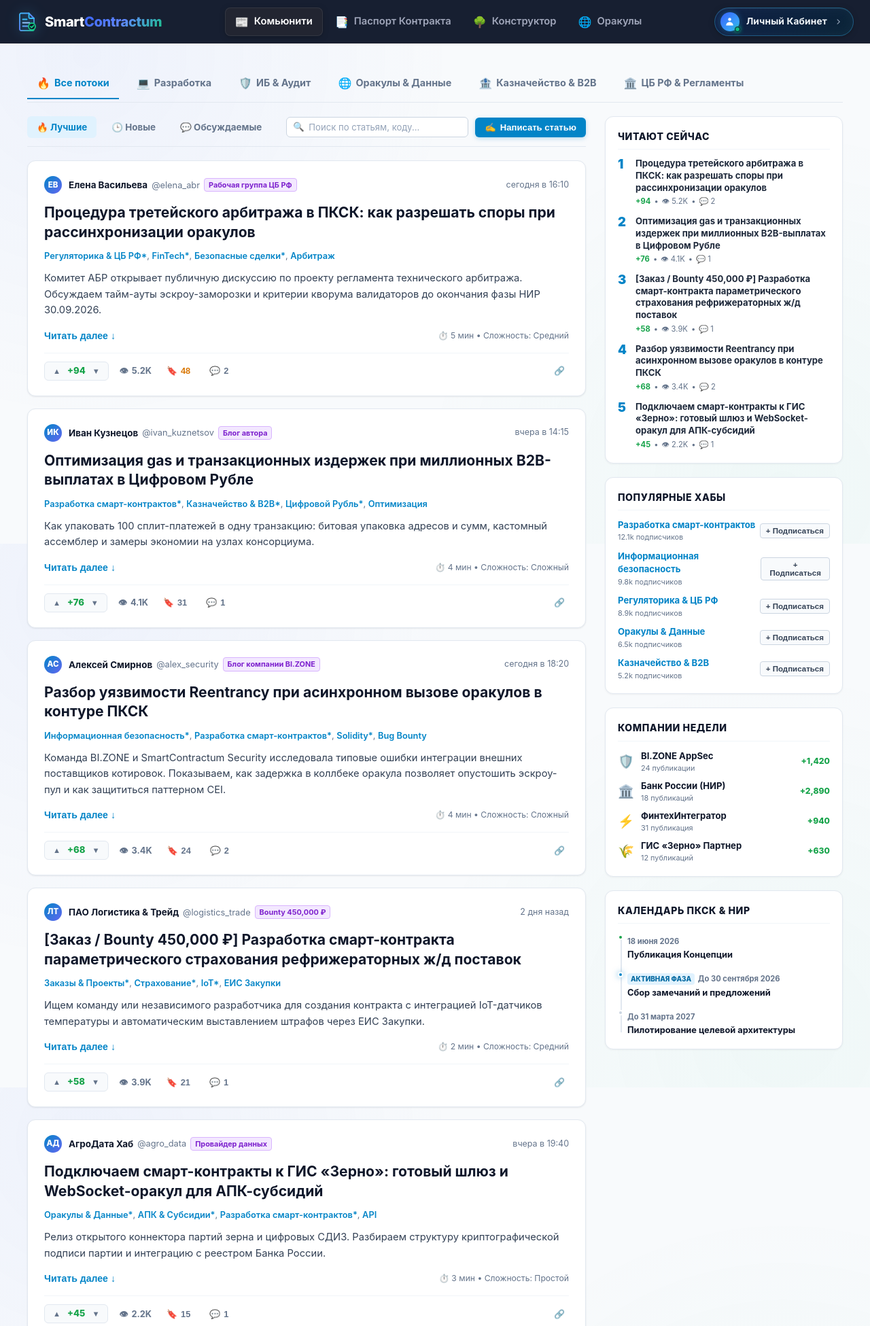
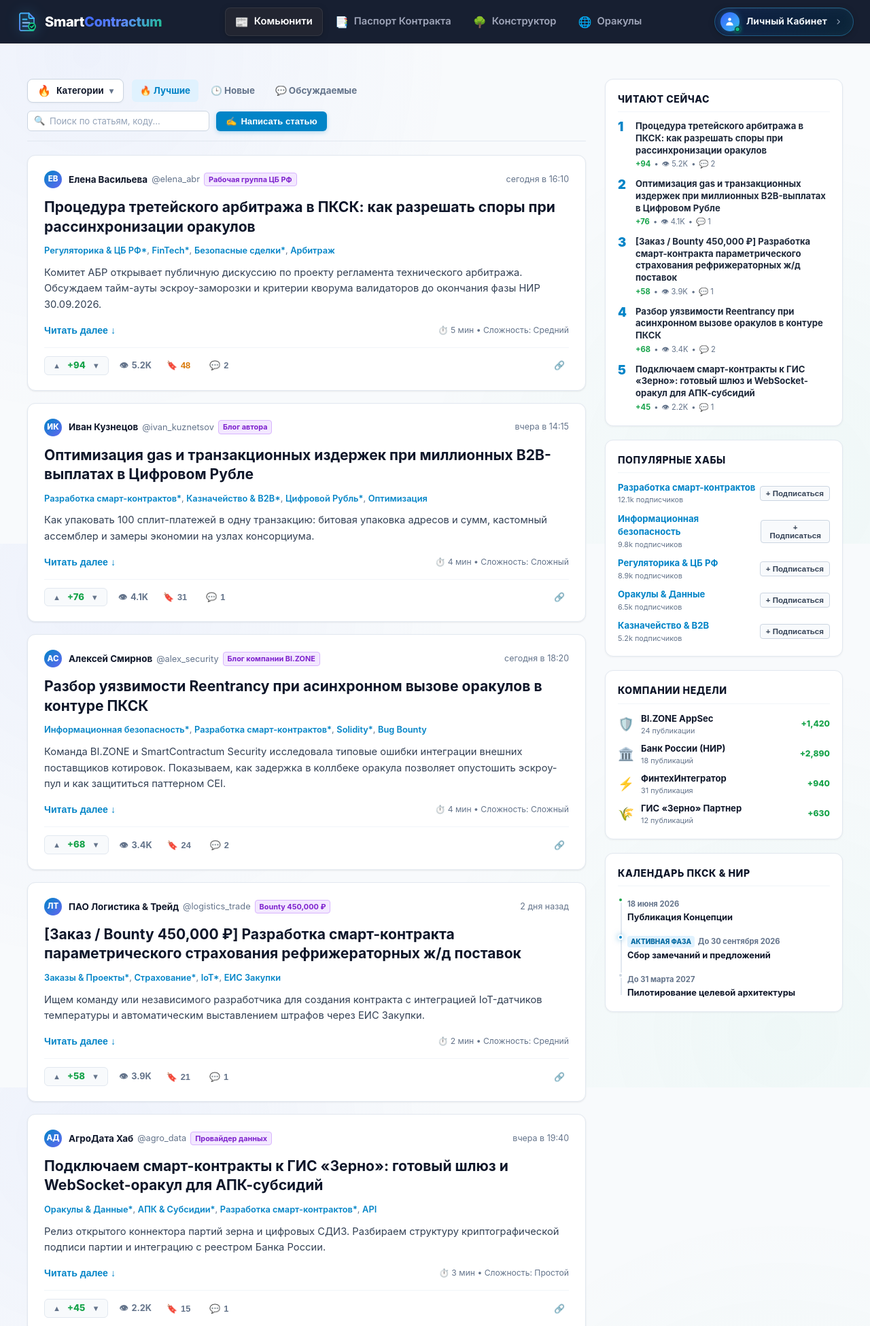
Before and after one commit to Th3Dem/smartcontractum, a FastAPI app: page /feed in a window 1280 px wide. Shown: the top 1951 px of the page at 68% size. Run offline with FastAPI, Linux system fonts and the light colour scheme.

Commit message:
feat(feed): replace wide stream button bar with compact Categories hover dropdown menu

```diff
--- a/frontend/static/css/forum_social.css
+++ b/frontend/static/css/forum_social.css
@@ -1,7 +1,7 @@
 /* ======================================================================
    SmartContractum — Habr Feed Light Theme (https://habr.com/ru/feed/)
    Clean White Background (#FFFFFF), Slate Typography (#0F172A / #334155),
-   Habr Teal/Sky Blue Accents (#0284C7), Emerald Rating (+Green)
+   Categories Hover Dropdown, Live Search & Article Stream
    File: frontend/static/css/forum_social.css
 ====================================================================== */
 
@@ -17,53 +17,11 @@ body.light-theme-feed {
 
 .habr-feed-wrapper {
     max-width: 1240px;
-    margin: 0 auto 50px auto;
+    margin: 20px auto 50px auto;
     padding: 0 16px;
     font-family: -apple-system, BlinkMacSystemFont, 'Segoe UI', Roboto, 'Helvetica Neue', Arial, sans-serif;
     color: #1e293b;
     background-color: transparent;
-}
-
-/* Streams Sub-Nav Bar */
-.habr-streams-nav {
-    border-bottom: 1px solid #e2e8f0;
-    margin-bottom: 20px;
-    padding: 4px 0;
-    background: transparent;
-}
-
-.habr-streams-container {
-    display: flex;
-    gap: 12px;
-    overflow-x: auto;
-    scrollbar-width: thin;
-}
-
-.habr-stream-tab {
-    display: inline-flex;
-    align-items: center;
-    gap: 6px;
-    padding: 10px 14px;
-    font-size: 0.90rem;
-    font-weight: 700;
-    color: #64748b;
-    text-decoration: none;
-    white-space: nowrap;
-    border-bottom: 2px solid transparent;
-    transition: all 0.2s ease;
-}
-
-.habr-stream-tab:hover {
-    color: #0f172a;
-}
-
-.habr-stream-tab.is-active {
-    color: #0284c7;
-    border-bottom-color: #0284c7;
-}
-
-.stream-icon {
-    font-size: 1rem;
 }
 
 /* ----------------------------------------------------------------------
@@ -77,7 +35,7 @@ body.light-theme-feed {
 }
 
 /* ----------------------------------------------------------------------
-   3. SORTING BAR, SEARCH & ARTICLE STREAM
+   3. SORTING BAR, CATEGORIES DROPDOWN & SEARCH
 ----------------------------------------------------------------------- */
 .habr-articles-stream {
     display: flex;
@@ -90,19 +48,214 @@ body.light-theme-feed {
     display: flex;
     align-items: center;
     justify-content: space-between;
-    padding-bottom: 12px;
+    padding-bottom: 14px;
     border-bottom: 1px solid #e2e8f0;
     gap: 12px;
     flex-wrap: wrap;
 }
 
+.habr-sort-left-group {
+    display: flex;
+    align-items: center;
+    gap: 12px;
+    flex-wrap: wrap;
+}
+
+/* ----------------------------------------------------------------------
+   3.1. CATEGORIES DROPDOWN (Hover Trigger)
+----------------------------------------------------------------------- */
+.categories-dropdown-wrapper {
+    position: relative;
+    display: inline-block;
+}
+
+.btn-categories-dropdown {
+    display: inline-flex;
+    align-items: center;
+    gap: 8px;
+    padding: 7px 14px;
+    background: #ffffff;
+    border: 1px solid #cbd5e1;
+    border-radius: 8px;
+    color: #0f172a;
+    font-size: 0.86rem;
+    font-weight: 700;
+    cursor: pointer;
+    box-shadow: 0 1px 3px rgba(0, 0, 0, 0.05);
+    transition: all 0.2s cubic-bezier(0.4, 0, 0.2, 1);
+    outline: none;
+}
+
+.btn-categories-dropdown:hover,
+.categories-dropdown-wrapper:hover .btn-categories-dropdown,
+.categories-dropdown-wrapper:focus-within .btn-categories-dropdown {
+    border-color: #0284c7;
+    background: #f0f9ff;
+    color: #0284c7;
+    box-shadow: 0 0 0 3px rgba(2, 132, 199, 0.12);
+}
+
+.btn-categories-dropdown.is-filtered {
+    border-color: #7dd3fc;
+    background: #f0f9ff;
+}
+
+.cat-btn-icon {
+    font-size: 1rem;
+}
+
+.cat-btn-text {
+    font-weight: 700;
+}
+
+.cat-active-badge {
+    font-size: 0.72rem;
+    font-weight: 700;
+    padding: 1px 7px;
+    border-radius: 4px;
+    background: #e0f2fe;
+    color: #0369a1;
+    max-width: 140px;
+    white-space: nowrap;
+    overflow: hidden;
+    text-overflow: ellipsis;
+}
+
+.cat-dropdown-arrow {
+    font-size: 0.75rem;
+    color: #64748b;
+    transition: transform 0.2s ease;
+}
+
+.categories-dropdown-wrapper:hover .cat-dropdown-arrow,
+.categories-dropdown-wrapper:focus-within .cat-dropdown-arrow {
+    transform: rotate(180deg);
+    color: #0284c7;
+}
+
+/* Dropdown Menu Container (Hover Reveal) */
+.categories-dropdown-menu {
+    position: absolute;
+    top: calc(100% + 6px);
+    left: 0;
+    width: 320px;
+    background: #ffffff;
+    border: 1px solid #e2e8f0;
+    border-radius: 12px;
+    box-shadow: 0 16px 36px rgba(0, 0, 0, 0.12), 0 4px 12px rgba(0, 0, 0, 0.05);
+    padding: 8px;
+    z-index: 500;
+    opacity: 0;
+    visibility: hidden;
+    transform: translateY(-6px);
+    pointer-events: none;
+    transition: opacity 0.2s ease, transform 0.2s ease, visibility 0.2s ease;
+    display: flex;
+    flex-direction: column;
+    gap: 4px;
+}
+
+/* Open on hover on wrapper OR focus */
+.categories-dropdown-wrapper:hover .categories-dropdown-menu,
+.categories-dropdown-wrapper:focus-within .categories-dropdown-menu,
+.categories-dropdown-menu.is-open {
+    opacity: 1;
+    visibility: visible;
+    transform: translateY(0);
+    pointer-events: auto;
+}
+
+.cat-menu-header {
+    padding: 6px 10px 4px 10px;
+    font-size: 0.72rem;
+    font-weight: 700;
+    color: #94a3b8;
+    text-transform: uppercase;
+    letter-spacing: 0.03em;
+    border-bottom: 1px solid #f1f5f9;
+    margin-bottom: 4px;
+}
+
+.cat-menu-item {
+    display: flex;
+    align-items: center;
+    gap: 10px;
+    padding: 8px 10px;
+    border-radius: 8px;
+    text-decoration: none;
+    color: #1e293b;
+    transition: all 0.15s ease;
+}
+
+.cat-menu-item:hover {
+    background: #f1f5f9;
+}
+
+.cat-menu-item.is-active {
+    background: #e0f2fe;
+    border-left: 3px solid #0284c7;
+}
+
+.cat-menu-icon {
+    font-size: 1.25rem;
+    flex-shrink: 0;
+}
+
+.cat-menu-text-wrap {
+    flex: 1;
+    display: flex;
+    flex-direction: column;
+    gap: 1px;
+}
+
+.cat-menu-top-line {
+    display: flex;
+    align-items: center;
+    justify-content: space-between;
+}
+
+.cat-menu-name {
+    font-size: 0.84rem;
+    font-weight: 700;
+    color: #0f172a;
+}
+
+.cat-menu-item.is-active .cat-menu-name {
+    color: #0369a1;
+}
+
+.cat-menu-count {
+    font-size: 0.70rem;
+    font-weight: 700;
+    color: #64748b;
+    background: #f8fafc;
+    border: 1px solid #e2e8f0;
+    padding: 1px 5px;
+    border-radius: 4px;
+}
+
+.cat-menu-subs {
+    font-size: 0.70rem;
+    color: #64748b;
+}
+
+.cat-menu-check {
+    font-size: 0.85rem;
+    font-weight: 800;
+    color: #0284c7;
+    margin-left: 4px;
+}
+
+/* ----------------------------------------------------------------------
+   3.2. SORT TABS & SEARCH
+----------------------------------------------------------------------- */
 .habr-sort-tabs {
     display: flex;
-    gap: 8px;
+    gap: 6px;
 }
 
 .sort-tab-btn {
-    padding: 6px 14px;
+    padding: 6px 12px;
     border-radius: 6px;
     font-size: 0.84rem;
     font-weight: 700;
@@ -1177,6 +1330,10 @@ body.light-theme-feed {
         flex-direction: column;
         align-items: flex-start;
     }
+    .habr-sort-left-group {
+        width: 100%;
+        justify-content: space-between;
+    }
     .habr-actions-right {
         width: 100%;
         justify-content: space-between;
--- a/frontend/static/js/forum_social.js
+++ b/frontend/static/js/forum_social.js
@@ -1,6 +1,6 @@
 /**
  * SmartContractum — Habr Feed Controller (https://habr.com/ru/feed/)
- * Real-time keyword search, stream filtering, upvotes, comment accordions & modal.
+ * Categories hover dropdown, real-time keyword search, stream filtering, upvotes, comment accordions & modal.
  * File: frontend/static/js/forum_social.js
  */
 
@@ -12,6 +12,10 @@
         const emptyState = document.getElementById("habrEmptyState");
         const searchInput = document.getElementById("habrSearchInput");
         const btnClearSearch = document.getElementById("btnClearSearch");
+
+        const catDropdownWrap = document.getElementById("categoriesDropdownWrap");
+        const btnCatDropdown = document.getElementById("btnCategoriesDropdown");
+        const catDropdownMenu = document.getElementById("categoriesDropdownMenu");
 
         const writeModal = document.getElementById("habrWriteModal");
         const btnOpenWrite = document.getElementById("btnOpenWriteModal");
@@ -32,6 +36,30 @@
             setTimeout(function () {
                 toast.style.display = "none";
             }, 3000);
+        }
+
+        // ==================================================================
+        // 0. CATEGORIES DROPDOWN TOUCH / CLICK TOGGLE
+        // ==================================================================
+        if (btnCatDropdown && catDropdownMenu) {
+            btnCatDropdown.addEventListener("click", function (e) {
+                e.stopPropagation();
+                const isOpen = catDropdownMenu.classList.contains("is-open");
+                if (isOpen) {
+                    catDropdownMenu.classList.remove("is-open");
+                    btnCatDropdown.setAttribute("aria-expanded", "false");
+                } else {
+                    catDropdownMenu.classList.add("is-open");
+                    btnCatDropdown.setAttribute("aria-expanded", "true");
+                }
+            });
+
+            document.addEventListener("click", function (e) {
+                if (catDropdownWrap && !catDropdownWrap.contains(e.target)) {
+                    catDropdownMenu.classList.remove("is-open");
+                    btnCatDropdown.setAttribute("aria-expanded", "false");
+                }
+            });
         }
 
         // ==================================================================
--- a/frontend/templates/forum/index.html
+++ b/frontend/templates/forum/index.html
@@ -3,7 +3,7 @@
 {% block title %}Моя лента / Хабр-ПКСК — SmartContractum | Сообщество разработчиков смарт-контрактов{% endblock %}
 
 {% block extra_css %}
-<link rel="stylesheet" href="/static/css/forum_social.css?v=7.0.0">
+<link rel="stylesheet" href="/static/css/forum_social.css?v=8.0.0">
 <script>
     document.addEventListener('DOMContentLoaded', function() {
         document.body.classList.add('light-theme-feed');
@@ -15,41 +15,52 @@
 <div class="habr-feed-wrapper">
 
     <!-- ================================================================
-         1. HABR TOP STREAMS SUB-NAVIGATION (Потоки)
-    ================================================================= -->
-    <nav class="habr-streams-nav" aria-label="Потоки публикаций">
-        <div class="habr-streams-container">
-            <a href="/feed?stream=all{% if active_query %}&q={{ active_query }}{% endif %}" class="habr-stream-tab {% if active_stream == 'all' %}is-active{% endif %}" data-stream="all">
-                <span class="stream-icon">🔥</span> Все потоки
-            </a>
-            <a href="/feed?stream=smart-contracts{% if active_query %}&q={{ active_query }}{% endif %}" class="habr-stream-tab {% if active_stream == 'smart-contracts' %}is-active{% endif %}" data-stream="smart-contracts">
-                <span class="stream-icon">💻</span> Разработка
-            </a>
-            <a href="/feed?stream=infosec-audit{% if active_query %}&q={{ active_query }}{% endif %}" class="habr-stream-tab {% if active_stream == 'infosec-audit' %}is-active{% endif %}" data-stream="infosec-audit">
-                <span class="stream-icon">🛡️</span> ИБ & Аудит
-            </a>
-            <a href="/feed?stream=oracles{% if active_query %}&q={{ active_query }}{% endif %}" class="habr-stream-tab {% if active_stream == 'oracles' %}is-active{% endif %}" data-stream="oracles">
-                <span class="stream-icon">🌐</span> Оракулы & Данные
-            </a>
-            <a href="/feed?stream=treasury-b2b{% if active_query %}&q={{ active_query }}{% endif %}" class="habr-stream-tab {% if active_stream == 'treasury-b2b' %}is-active{% endif %}" data-stream="treasury-b2b">
-                <span class="stream-icon">🏦</span> Казначейство & B2B
-            </a>
-            <a href="/feed?stream=safe-deals{% if active_query %}&q={{ active_query }}{% endif %}" class="habr-stream-tab {% if active_stream == 'safe-deals' %}is-active{% endif %}" data-stream="safe-deals">
-                <span class="stream-icon">🏛️</span> ЦБ РФ & Регламенты
-            </a>
-        </div>
-    </nav>
-
-    <!-- ================================================================
-         2. HABR MAIN 2-COLUMN GRID (Feed + Sidebar)
+         1. HABR MAIN 2-COLUMN GRID (Feed + Sidebar)
     ================================================================= -->
     <div class="habr-main-grid">
 
-        <!-- 2.1 MAIN CONTENT STREAM -->
+        <!-- 1.1 MAIN CONTENT STREAM -->
         <main class="habr-articles-stream">
 
-            <!-- Habr Sorting & Filter Bar with Search -->
+            <!-- Habr Categories Dropdown, Sorting & Filter Bar with Search -->
             <div class="habr-sorting-bar">
+                <div class="habr-sort-left-group">
+
+                    <!-- Dropdown: КАТЕГОРИИ (Выпадающий список при наведении курсора) -->
+                    <div class="categories-dropdown-wrapper" id="categoriesDropdownWrap">
+                        <button type="button" class="btn-categories-dropdown {% if active_stream and active_stream != 'all' %}is-filtered{% endif %}" id="btnCategoriesDropdown" aria-haspopup="true" aria-expanded="false">
+                            <span class="cat-btn-icon">{{ active_category_icon }}</span>
+                            <span class="cat-btn-text">Категории</span>
+                            {% if active_stream and active_stream != 'all' %}
+                            <span class="cat-active-badge">{{ active_category_name }}</span>
+                            {% endif %}
+                            <span class="cat-dropdown-arrow">▾</span>
+                        </button>
+
+                        <div class="categories-dropdown-menu" id="categoriesDropdownMenu" role="menu">
+                            <div class="cat-menu-header">
+                                <span>Выберите категорию / поток:</span>
+                            </div>
+                            {% for cat in categories %}
+                            <a href="/feed?stream={{ cat.slug }}{% if active_query %}&q={{ active_query }}{% endif %}{% if active_sort %}&sort={{ active_sort }}{% endif %}"
+                               class="cat-menu-item {% if active_stream == cat.slug %}is-active{% endif %}" role="menuitem">
+                                <span class="cat-menu-icon">{{ cat.icon }}</span>
+                                <div class="cat-menu-text-wrap">
+                                    <div class="cat-menu-top-line">
+                                        <span class="cat-menu-name">{{ cat.name }}</span>
+                                        <span class="cat-menu-count">{{ cat.count_topics }} тем</span>
+                                    </div>
+                                    <span class="cat-menu-subs">{{ cat.subscribers_count }} читателей</span>
+                                </div>
+                                {% if active_stream == cat.slug %}
+                                <span class="cat-menu-check">✓</span>
+                                {% endif %}
+                            </a>
+                            {% endfor %}
+                        </div>
+                    </div>
+
+                    <!-- Sort Tabs -->
                     <div class="habr-sort-tabs">
                         <a href="/feed?stream={{ active_stream }}&sort=best{% if active_query %}&q={{ active_query }}{% endif %}" class="sort-tab-btn {% if active_sort == 'best' %}is-active{% endif %}" data-sort="best">
                             🔥 Лучшие
@@ -60,6 +71,7 @@
                         <a href="/feed?stream={{ active_stream }}&sort=discussed{% if active_query %}&q={{ active_query }}{% endif %}" class="sort-tab-btn {% if active_sort == 'discussed' %}is-active{% endif %}" data-sort="discussed">
                             💬 Обсуждаемые
                         </a>
+                    </div>
                 </div>
 
                 <!-- Right Actions: Search Box + Write Article Button -->
@@ -247,7 +259,7 @@
             </div>
         </main>
 
-        <!-- 2.2 HABR RIGHT SIDEBAR (Читают сейчас, Хабы, Компании) -->
+        <!-- 1.2 HABR RIGHT SIDEBAR (Читают сейчас, Хабы, Компании) -->
         <aside class="habr-sidebar-right">
 
             <!-- Sidebar Block 1: 🔥 ЧИТАЮТ СЕЙЧАС (Trending Articles) -->
@@ -347,7 +359,7 @@
 </div>
 
 <!-- ====================================================================
-     3. HABR MODAL: НАПИСАТЬ СТАТЬЮ / ПУБЛИКАЦИЮ
+     2. HABR MODAL: НАПИСАТЬ СТАТЬЮ / ПУБЛИКАЦИЮ
 ==================================================================== -->
 <div class="modal-overlay" id="habrWriteModal" aria-hidden="true" role="dialog" aria-modal="true">
     <div class="modal-card habr-modal-card">
@@ -447,5 +459,5 @@
 {% endblock %}
 
 {% block extra_js %}
-<script src="/static/js/forum_social.js?v=7.0.0" defer></script>
+<script src="/static/js/forum_social.js?v=8.0.0" defer></script>
 {% endblock %}
```
Also changed, not shown: WORKLOG.md (+20 -0 lines), backend/routers/forum.py (+7 -0 lines), tests/unit/test_forum_api.py (+16 -16 lines). Lines whose indentation alone changed are shown as unchanged.
